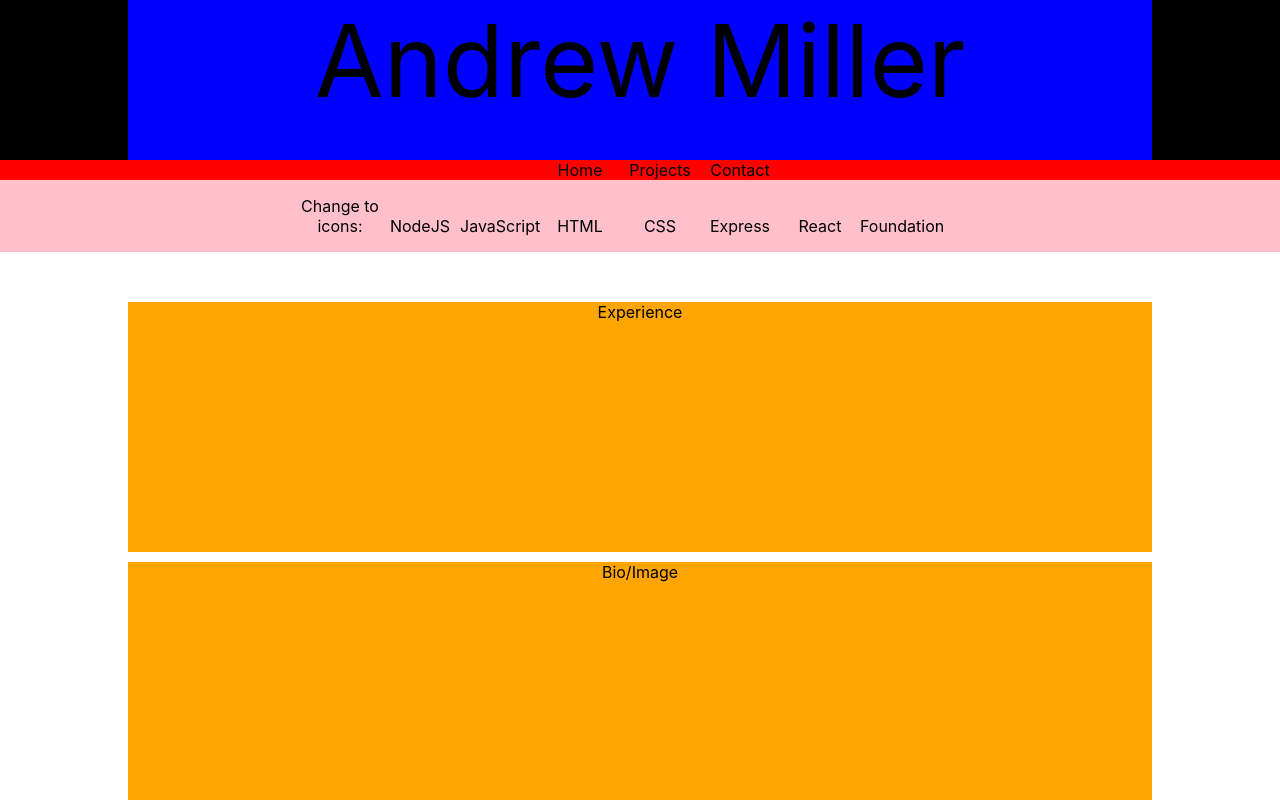
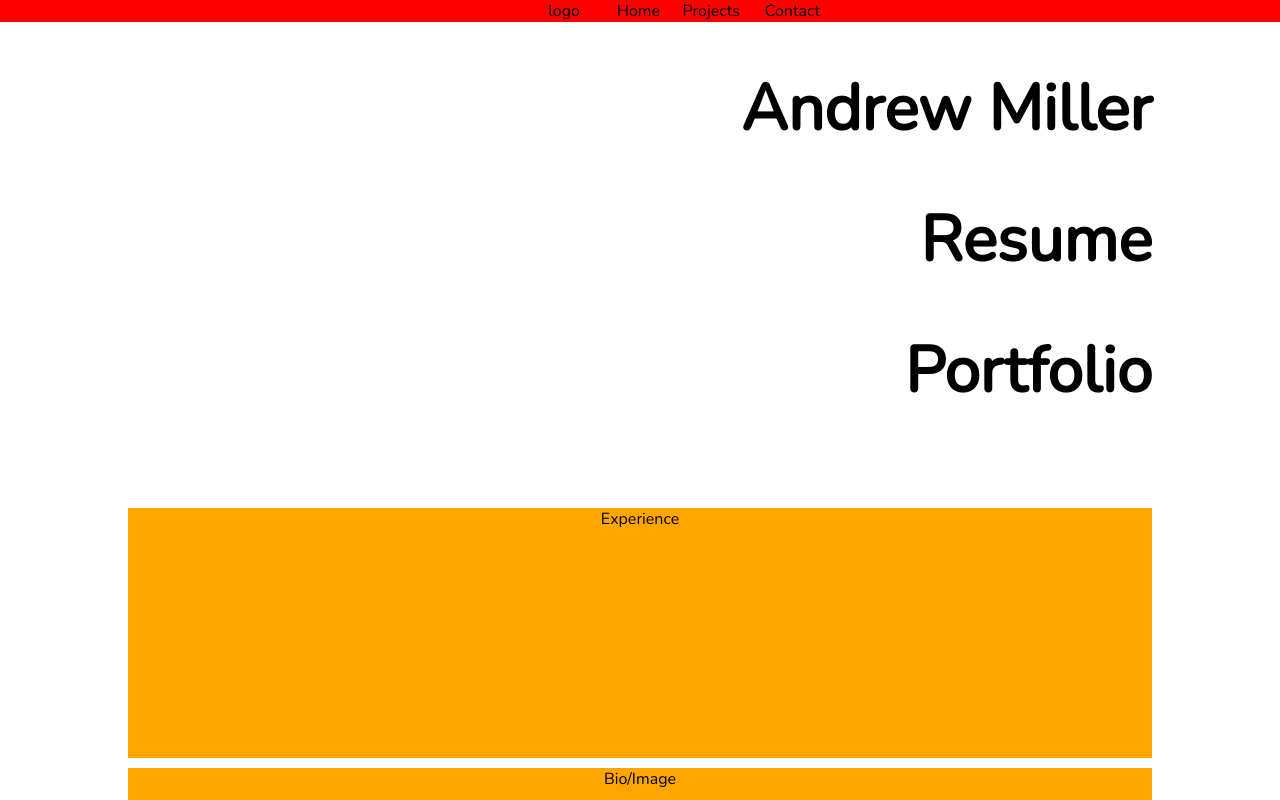
Before and after one commit to jazznerd206/Andrew-Miller, a React (Create React App) app in the folder portfolio/: page / in a window 1280 px wide. Shown: the top 800 px of the page. Built offline with nearby package versions, Linux system fonts and the light colour scheme.

Commit message:
switching to minimalist style, considering darkmode

```diff
--- a/portfolio/src/components/Header/header.js
+++ b/portfolio/src/components/Header/header.js
@@ -5,14 +5,11 @@ import IconBar from '../IconBar/iconbar';
 function header() {
     return (
         <div className="header-wrapper">
-            <div className="header-logo">
-
-            </div>
-            <div className="header-content">
-                <span>Andrew Miller</span>
-            </div>
             <div className="header-menu">
                 <ul>
+                    <li>
+                        logo
+                    </li>
                     <li>
                         Home
                     </li>
@@ -24,6 +21,15 @@ function header() {
                     </li>
                 </ul>
             </div>
+            <div className="header-logo">
+
+            </div>
+            <div className="header-content">
+                <span><h1>Andrew Miller</h1></span>
+                <span><h1>Resume</h1></span>
+                <span><h1>Portfolio</h1></span>
+            </div>
+
         </div>
     )
 }
--- a/portfolio/src/components/Header/style.css
+++ b/portfolio/src/components/Header/style.css
@@ -1,17 +1,18 @@
 .header-wrapper {
+    text-align: right;
     height: 5rem;
     width: 100%;
     height: auto;
-    background: #000;
+    background: #ffffff;
 }
 
 .header-content {
-    height: 10rem;
+    height: auto;
     width: 80%;
     top: 15px;
-    background: blue;
+    background: #ffffff;
     margin: 0 auto;
-    font-size: 100px;
+    font-size: xx-large;
 }
 
 
--- a/portfolio/src/pages/Home/home.js
+++ b/portfolio/src/pages/Home/home.js
@@ -11,8 +11,8 @@ function home() {
         <div>
             <div className="home">
                 <Header />
+                <MainContent />
                 <IconBar />
-                <MainContent />
             </div>
             <div className="main">
 
--- a/portfolio/src/pages/Home/style.css
+++ b/portfolio/src/pages/Home/style.css
@@ -1,4 +1,7 @@
+@import url('https://fonts.googleapis.com/css?family=Nunito&display=swap');
+
 .home {
+    font-family: 'Nunito';
     display: flexbox;
     flex-direction: column;
     background-color: white;
```
